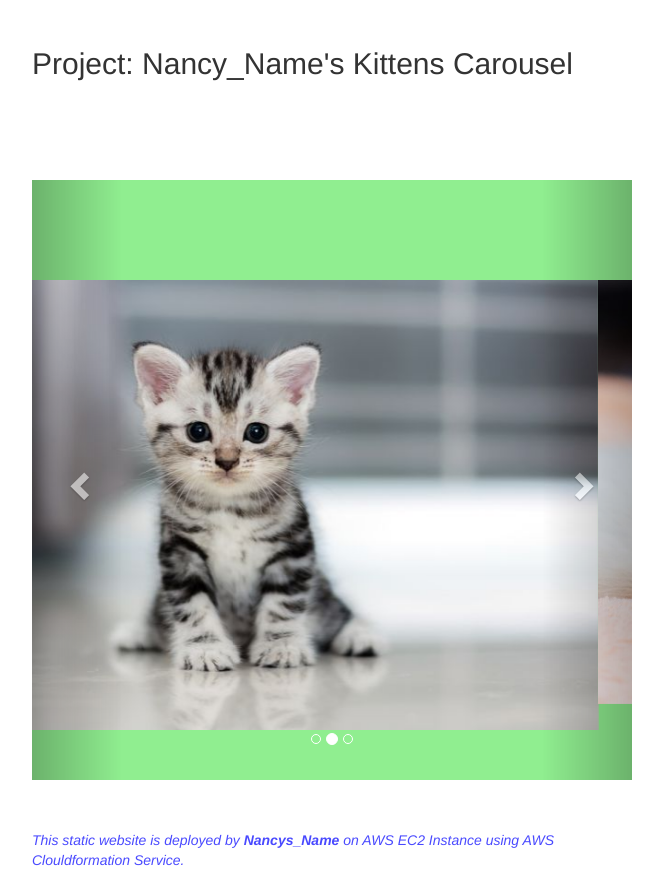
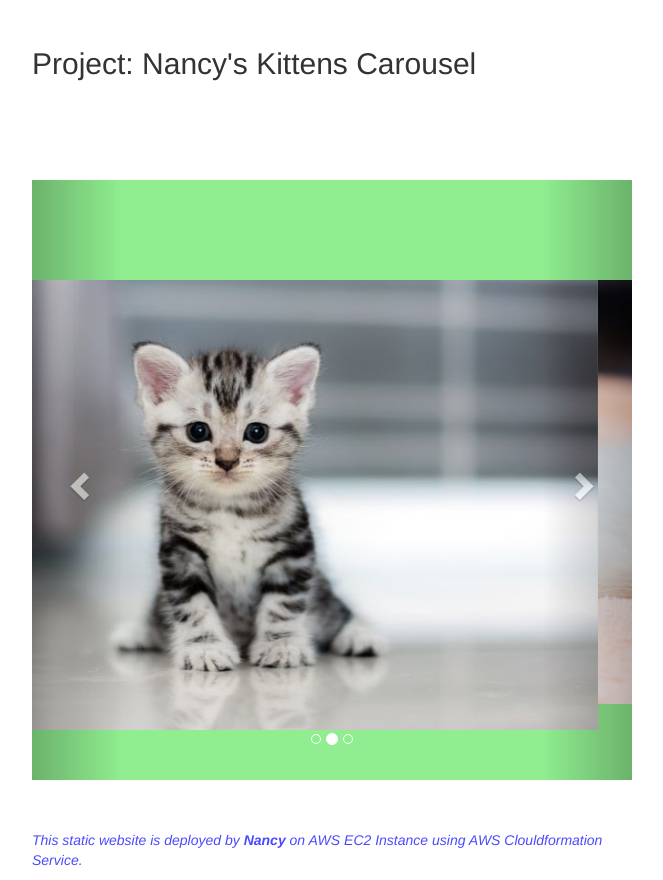
Before and after one commit to MFnancy/my-repository, a plain HTML site: page 101-kittens-carousel-static-website-ec2/static-web/index.html in a window 1280 px wide. Shown: the part 203-1083 px from the top of the page, without its empty margins (308-971 px from the left). Drawn offline with nearby package versions, Linux system fonts and the light colour scheme.

Commit message:
minor editting to the index.html file

```diff
--- a/101-kittens-carousel-static-website-ec2/static-web/index.html
+++ b/101-kittens-carousel-static-website-ec2/static-web/index.html
@@ -45,7 +45,7 @@
 
   <div><img style="width:300px; height:100px" src="https://clarusway.com/wp-content/uploads/2022/12/clarusway-logo-black.png" /></div>
 
-  <h2> Project: Nancy_Name's Kittens Carousel</h2>
+  <h2> Project: Nancy's Kittens Carousel</h2>
 
   <div id="myCarousel" class="carousel slide" data-ride="carousel">
     <!-- Indicators -->
@@ -80,7 +80,7 @@
   </div>
 
 
-  <p class="footnote"><i>This static website is deployed by <b> Nancys_Name </b> on AWS EC2 Instance using AWS
+  <p class="footnote"><i>This static website is deployed by <b> Nancy </b> on AWS EC2 Instance using AWS
       Clouldformation Service.</i></p>
 </body>
 
```
